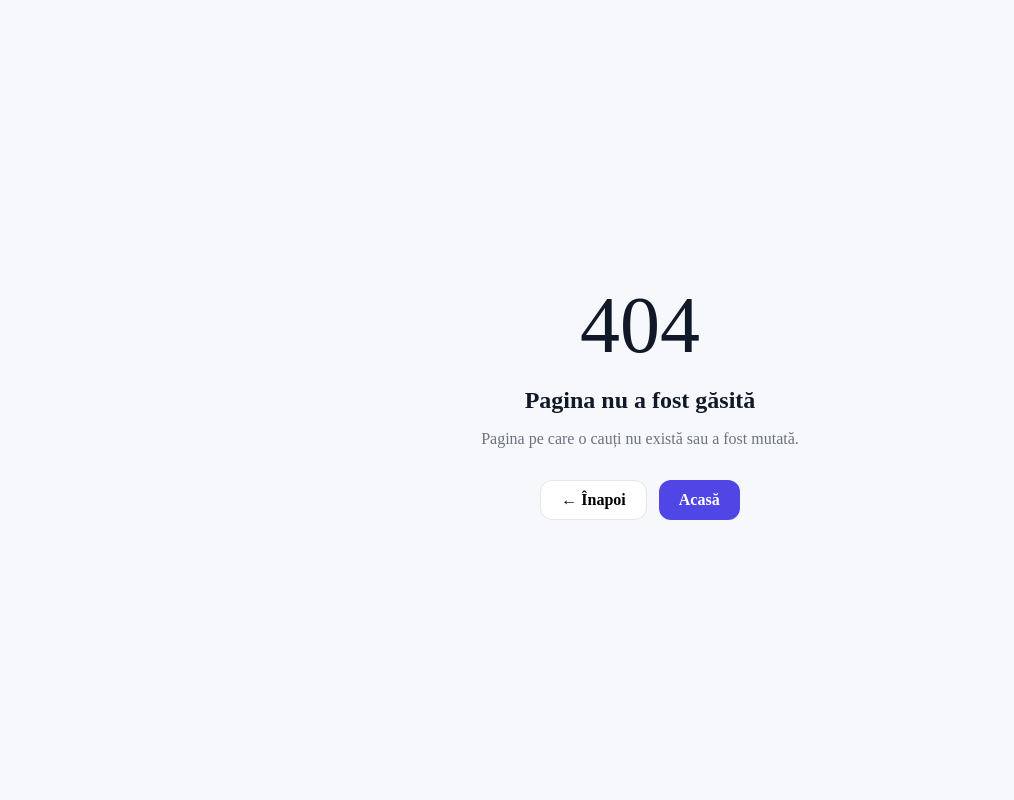
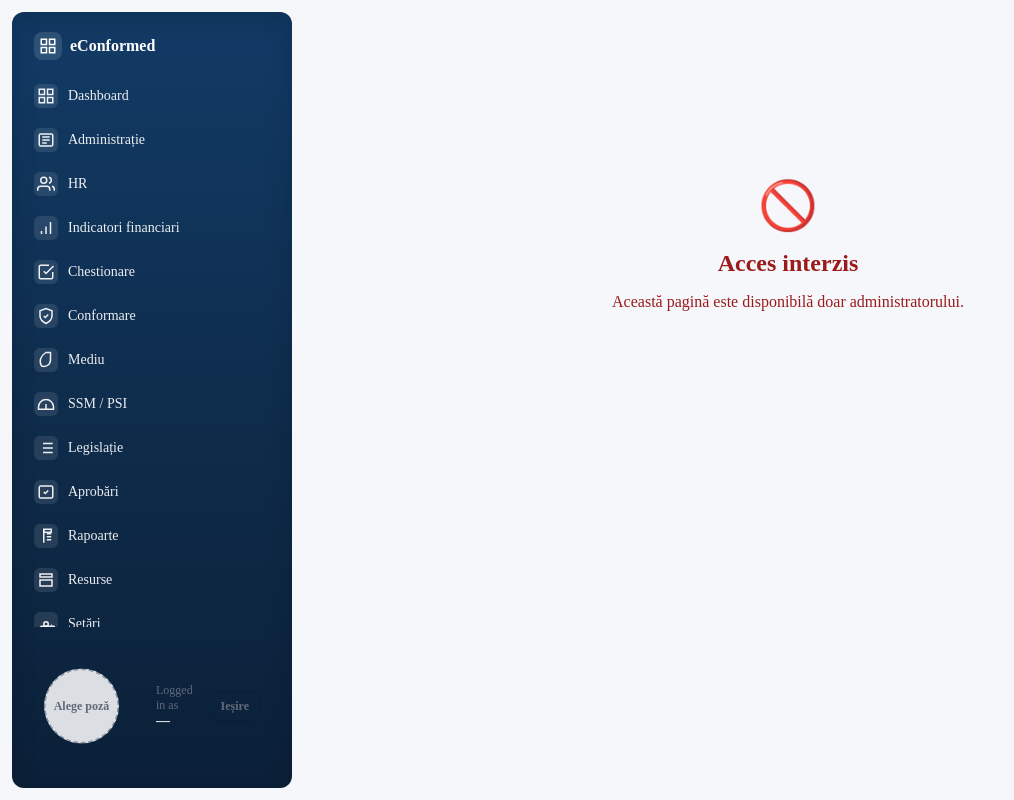
Before and after one commit to rarescosminn/conformed-app, a Next.js app: page /admin in a window 1280 px wide. Before the commit this address had no page. Shown: the whole page, without its empty margins (0-1014 px from the left). Built offline with nearby package versions, Linux system fonts and the light colour scheme; no server answers.

Commit message:
feat: admin page for creating econformed.io accounts

```diff
--- /dev/null
+++ b/app/(dashboard)/admin/page.tsx
@@ -0,0 +1,92 @@
+'use client';
+import React from 'react';
+import { createBrowserClient } from '@supabase/ssr';
+
+const ADMIN_EMAIL = 'contact@econformed.io'; // emailul tău de super admin
+
+export default function AdminPage() {
+  const [email, setEmail] = React.useState('');
+  const [pass, setPass] = React.useState('');
+  const [loading, setLoading] = React.useState(false);
+  const [message, setMessage] = React.useState('');
+  const [isAdmin, setIsAdmin] = React.useState<boolean | null>(null);
+
+  const supabase = createBrowserClient(
+    process.env.NEXT_PUBLIC_SUPABASE_URL!,
+    process.env.NEXT_PUBLIC_SUPABASE_ANON_KEY!
+  );
+
+  React.useEffect(() => {
+    supabase.auth.getUser().then(({ data }) => {
+      setIsAdmin(data?.user?.email === ADMIN_EMAIL);
+    });
+  }, []);
+
+  async function createAccount() {
+    if (!email.endsWith('@econformed.io')) return setMessage('Doar conturi @econformed.io pot fi create aici.');
+    if (pass.length < 8) return setMessage('Parola trebuie să aibă minim 8 caractere.');
+    setLoading(true);
+    setMessage('');
+    const { error } = await supabase.auth.signUp({
+      email,
+      password: pass,
+      options: { emailRedirectTo: 'https://app.econformed.io/login' }
+    });
+    setLoading(false);
+    if (error) setMessage(error.message);
+    else setMessage(`✅ Cont creat: ${email}`);
+    setEmail('');
+    setPass('');
+  }
+
+  if (isAdmin === null) return null;
+
+  if (!isAdmin) return (
+    <div style={{ display: 'grid', placeItems: 'center', minHeight: '60vh' }}>
+      <div style={{ textAlign: 'center', color: '#991B1B' }}>
+        <div style={{ fontSize: 48, marginBottom: 16 }}>🚫</div>
+        <h2>Acces interzis</h2>
+        <p>Această pagină este disponibilă doar administratorului.</p>
+      </div>
+    </div>
+  );
+
+  return (
+    <div style={{ maxWidth: 480, margin: '48px auto', padding: '0 16px' }}>
+      <div style={{ background: '#fff', borderRadius: 16, border: '1px solid #e5e7eb', padding: 32, boxShadow: '0 4px 24px rgba(0,0,0,0.06)' }}>
+        <h1 style={{ fontSize: 22, fontWeight: 700, marginBottom: 6 }}>Creare cont @econformed.io</h1>
+        <p style={{ fontSize: 13, color: '#6B7280', marginBottom: 24 }}>Creați conturi pentru echipa internă eConformed.</p>
+
+        <label style={{ fontSize: 13, fontWeight: 700, display: 'block', marginBottom: 4 }}>Email</label>
+        <input
+          style={{ width: '100%', padding: '11px 14px', borderRadius: 10, border: '1.5px solid #e5e7eb', fontSize: 14, marginBottom: 16, boxSizing: 'border-box' }}
+          placeholder="nume@econformed.io"
+          value={email}
+          onChange={e => setEmail(e.target.value)}
+        />
+
+        <label style={{ fontSize: 13, fontWeight: 700, display: 'block', marginBottom: 4 }}>Parolă inițială</label>
+        <input
+          style={{ width: '100%', padding: '11px 14px', borderRadius: 10, border: '1.5px solid #e5e7eb', fontSize: 14, marginBottom: 24, boxSizing: 'border-box' }}
+          type="password"
+          placeholder="Minim 8 caractere"
+          value={pass}
+          onChange={e => setPass(e.target.value)}
+        />
+
+        <button
+          onClick={createAccount}
+          disabled={loading}
+          style={{ width: '100%', padding: 12, borderRadius: 10, border: 'none', background: '#4F46E5', color: '#fff', fontSize: 15, fontWeight: 700, cursor: loading ? 'not-allowed' : 'pointer' }}>
+          {loading ? 'Se creează...' : 'Creează cont'}
+        </button>
+
+        {message && (
+          <p style={{ marginTop: 12, fontSize: 13, color: message.startsWith('✅') ? '#166534' : '#991B1B' }}>
+            {message}
+          </p>
+        )}
+      </div>
+    </div>
+  );
+}
```
